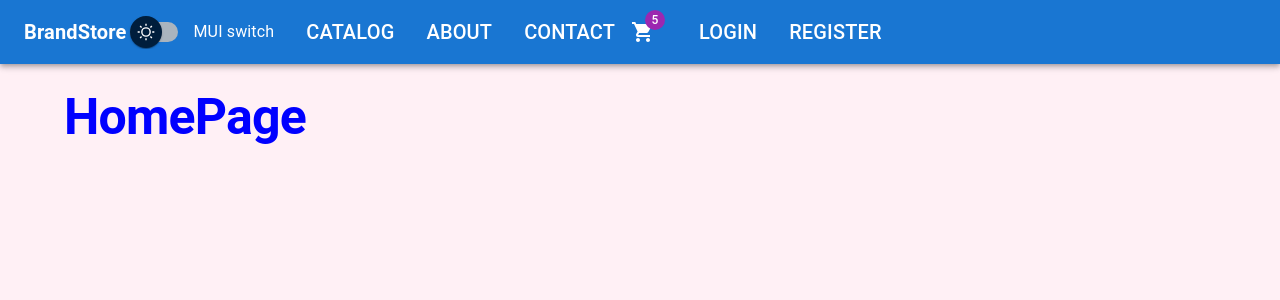
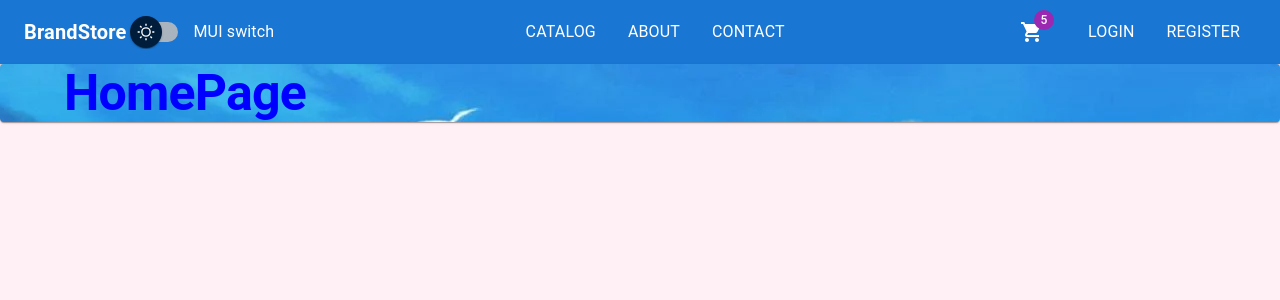
Before and after one commit to CrisVuBao/BrandStore_API, a React (Create React App) app: page / in a window 1280 px wide. Shown: the top 300 px of the page. Built offline with nearby package versions, Linux system fonts and the light colour scheme.

Commit message:
004.2 Create const navStyle, quản lý sx bằng navStyle (Header.tsx)

```diff
--- a/src/app/layout/App.tsx
+++ b/src/app/layout/App.tsx
@@ -1,7 +1,8 @@
 import React, { useEffect, useState } from 'react'; // this is React Hook
 import Header from './Header';
-import { Container, CssBaseline, ThemeProvider, createTheme } from '@mui/material';
+import { Container, CssBaseline, Paper, ThemeProvider, createTheme } from '@mui/material';
 import { Outlet } from 'react-router-dom';
+import Image from '../../img/background.webp';
 
 const App = () => { // Function Components
   const [darkMode, setDarkMode] = useState(false);
@@ -19,15 +20,24 @@ const handleThemeChange = () => {
   setDarkMode(!darkMode) // darkMode = true (dark)
 }
 
+const styles = {
+  paperContainer: {
+    backgroundImage: `url(${Image})`
+  }
+}
+
   // phần xử lý UI
   return (
     <div className='app'> {/* dấu <> </> là parents dùng để nhúng html bên trong */}
       <ThemeProvider theme={theme}>
         <CssBaseline/> {/*cho phần Header sát đầu web, cho ko còn khoảng trống trên đầu */}
         <Header darkMode={darkMode} handleThemeChange={handleThemeChange}/> {/* đây gọi là handleThemeChange của compo Header = với handle.. của App.tsx */}
-        <Container>
-          <Outlet />
-        </Container>
+        <Paper style={styles.paperContainer}>
+            <Container>
+              <Outlet />
+            </Container>
+        </Paper>
+
       </ThemeProvider>
     </div>
   );
--- a/src/app/layout/Header.tsx
+++ b/src/app/layout/Header.tsx
@@ -1,5 +1,5 @@
 import { ShoppingCart } from "@mui/icons-material";
-import { AppBar, Badge, Container, FormControlLabel, FormGroup, IconButton, List, ListItem, Switch, Toolbar, Typography, colors, styled } from "@mui/material";
+import { AppBar, Badge, Box, Container, FormControlLabel, FormGroup, IconButton, List, ListItem, Switch, Toolbar, Typography, colors, styled } from "@mui/material";
 import {NavLink } from "react-router-dom";
 
 const midLinks = [
@@ -12,6 +12,17 @@ const rightLinks = [
   {title: 'login', path: '/login'},
   {title: 'register', path: 'register'}
 ]
+
+const navStyle = { // khai báo đối tượng
+  color: 'inherit',
+  textDecoration: 'none',
+  '&:hover' : {
+      color: '#2a3eb1'
+  },
+  '&.active' : { // giữ nguyên màu chữ khi bấm vào link nào đó
+    color: 'text.secondary'
+  }
+}
 
 interface Props {
     darkMode: boolean;
@@ -68,11 +79,13 @@ const Header = ({darkMode, handleThemeChange} : Props) => {
       }));
 
     return (
-        <AppBar position="static" sx={{mb: 3}}> {/*phần header*/}
-            <Toolbar>
+        <AppBar position="static" sx={{mb: 0}}> {/*phần header*/}
+            <Toolbar sx={{display: 'flex', justifyContent: 'space-between'}}>
+              <Box display='flex' alignItems='center'>
                   <Typography
                     variant="h6"
-                  component={NavLink} to='/'
+                    component={NavLink}
+                    to='/'
                     sx={{
                       color: 'inherit',
                       fontWeight: 'bold',
@@ -91,6 +104,7 @@ const Header = ({darkMode, handleThemeChange} : Props) => {
                           label="MUI switch"
                       />
                   </FormGroup>
+              </Box>
                 <List sx={{display: 'flex'}}>
                     {midLinks.map(({title, path}) => { // phải cho title, path vào trong ngoặc nhọn vì là thuộc tính của object
                       return (
@@ -98,22 +112,13 @@ const Header = ({darkMode, handleThemeChange} : Props) => {
                           component={NavLink} // lấy link tương đương của path với bên Router.tsx = với midLink[]
                           to={path}
                           key={path}
-                        sx={{
-                          color: 'inherit',
-                          typography: 'h6',
-                          '&:hover' : {
-                              color: '#2a3eb1'
-                          },
-                          '&.active' : { // giữ nguyên màu chữ khi bấm vào link nào đó
-                            color: 'text.secondary'
-                          }
-                        }}
+                          sx={navStyle}
                         >
                           {title.toUpperCase()}
                         </ListItem>
                       )})}
                   </List>
-
+              <Box display= 'flex' alignItems= 'center'>
                 <IconButton size="large" edge="start" color="inherit" sx={{mr: 2}}>
                         <Badge badgeContent='5' color="secondary">
                             <ShoppingCart />
@@ -127,21 +132,14 @@ const Header = ({darkMode, handleThemeChange} : Props) => {
                             component={NavLink}
                             to={path}
                             key={path}
-                          sx={{
-                            color: 'inherit',
-                            typography: 'h6',
-                            '&:hover' : {
-                              color: '#2a3eb1'
-                            },
-                            '&.active' : { // giữ nguyên màu chữ khi bấm vào link nào đó
-                              color: 'text.secondary'
-                            }
-                          }}
+                            sx={navStyle}
                           >
                             {title.toUpperCase()}
                           </ListItem>
                         )})}
                   </List>
+              </Box>
+
             </Toolbar>
         </AppBar>
 
--- a/src/features/catalog/ProductCard.tsx
+++ b/src/features/catalog/ProductCard.tsx
@@ -7,7 +7,7 @@ interface Props {
 
 const ProductCard = ({itemProduct} : Props) => {
     return (
-        <Card>
+        <Card sx={{borderRadius: 2.5}}>
             <CardHeader
                 avatar={
                     <Avatar sx={{bgcolor: 'primary.main'}}>
--- a/src/features/catalog/ProductList.tsx
+++ b/src/features/catalog/ProductList.tsx
@@ -8,7 +8,7 @@ interface Props {
 
 const ProductList = ({products} : Props) => {
     return (
-        <Grid container spacing={4} sx={{mt: 5}}>
+        <Grid container spacing={4} sx={{mt: 0}}>
             {products.map((itemProduct) => ( // itemProduct là tham số để tham chiếu đến products, để lấy các thuộc tính, dữ liệu trong products
                 <Grid item xs={3} key={itemProduct.id}> {/* mỗi product chiếm 4 colunm,  */}
                     <ProductCard  itemProduct={itemProduct}/>
```
Also changed, not shown: src/img/background.webp (added). Lines whose indentation alone changed are shown as unchanged.
